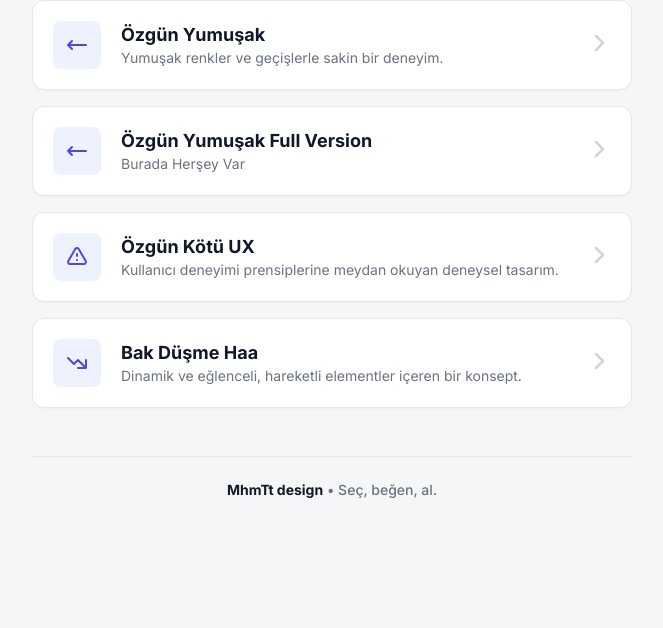
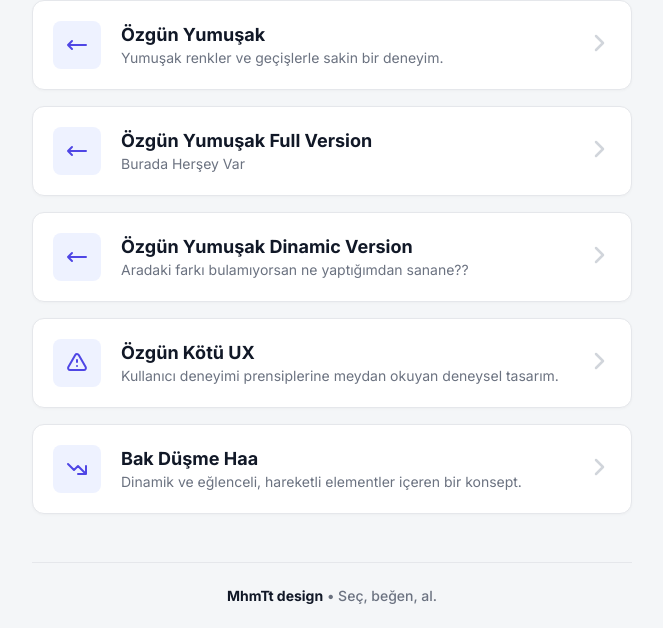
Before and after one commit to mhmttdeveloper/cards, a plain HTML site: page index.html in a window 1280 px wide. Shown: the part 1085-1713 px from the top of the page, without its empty margins (308-971 px from the left). Before the commit the page ends 1607 px from the top, so only its background shows below. Drawn offline with Linux system fonts and the light colour scheme.

Commit message:
Update index.html

```diff
--- a/index.html
+++ b/index.html
@@ -249,6 +249,15 @@
                  <div class="card-arrow"><svg fill="none" stroke="currentColor" viewBox="0 0 24 24" stroke-width="2.5" width="24" height="24"><path stroke-linecap="round" stroke-linejoin="round" d="M9 5l7 7-7 7"></path></svg></div>
             </a>
 
+              <a href="ozgun-yumusak-dinamic-ver.html" class="design-card">
+                 <div class="card-icon"><svg fill="none" stroke="currentColor" viewBox="0 0 24 24" stroke-width="2"><path stroke-linecap="round" stroke-linejoin="round" d="M7 16l-4-4m0 0l4-4m-4 4h18"></path></svg></div>
+                <div class="card-content">
+                    <h2>Özgün Yumuşak Dinamic Version</h2>
+                    <p>Aradaki farkı bulamıyorsan ne yaptığımdan sanane??</p>
+                </div>
+                 <div class="card-arrow"><svg fill="none" stroke="currentColor" viewBox="0 0 24 24" stroke-width="2.5" width="24" height="24"><path stroke-linecap="round" stroke-linejoin="round" d="M9 5l7 7-7 7"></path></svg></div>
+            </a>
+
              <a href="ozgun-kotu-ux.html" class="design-card">
                  <div class="card-icon"><svg fill="none" stroke="currentColor" viewBox="0 0 24 24" stroke-width="2"><path stroke-linecap="round" stroke-linejoin="round" d="M12 9v2m0 4h.01m-6.938 4h13.856c1.54 0 2.502-1.667 1.732-3L13.732 4c-.77-1.333-2.694-1.333-3.464 0L3.34 16c-.77 1.333.192 3 1.732 3z"></path></svg></div>
                 <div class="card-content">
```
